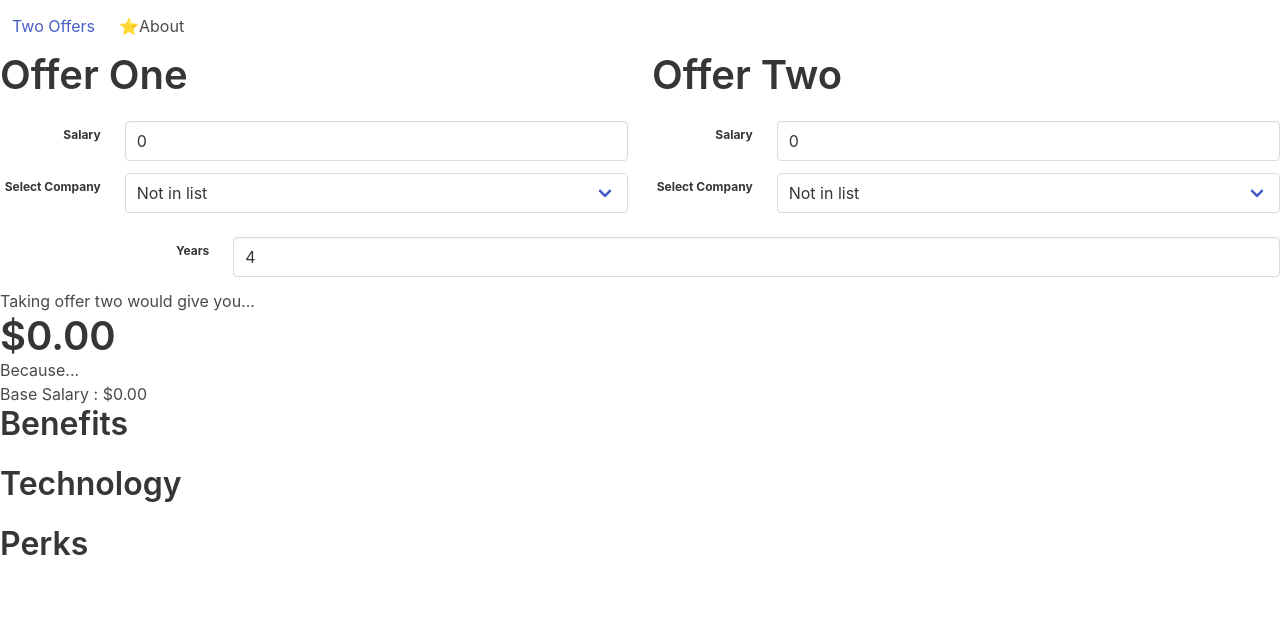
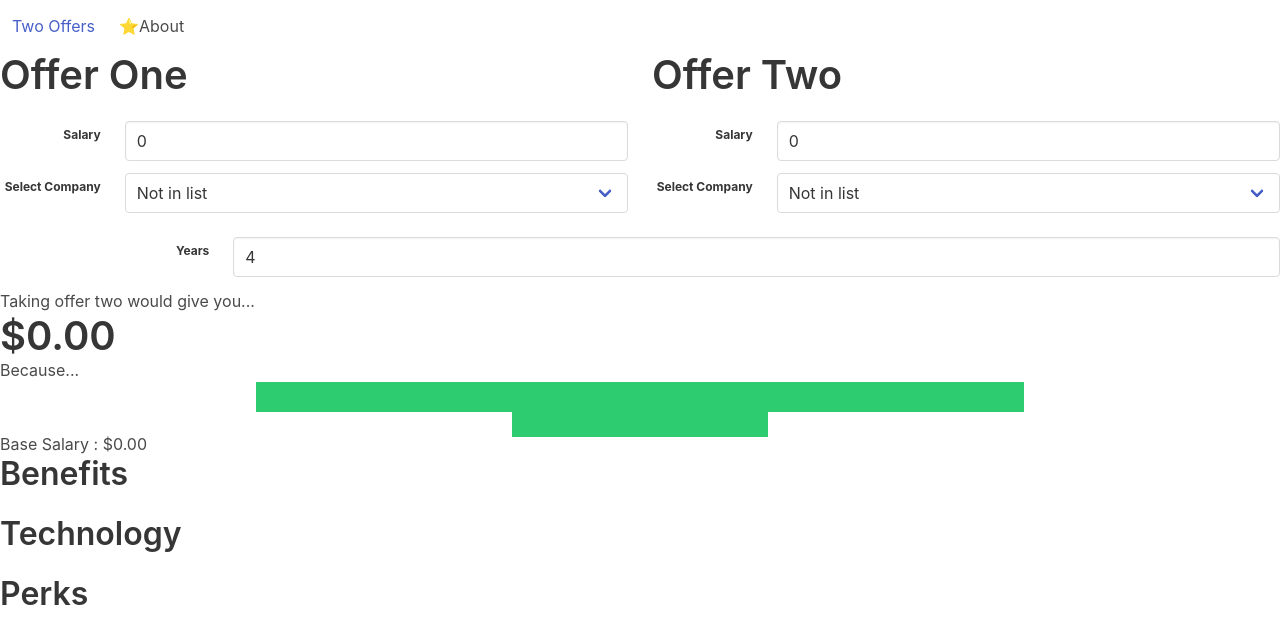
Before and after one commit to darraghoriordan/benefits, a Vue app in the folder src/: page /#/ in a window 1280 px wide. Shown: the top 644 px of the page. Built offline with nearby package versions, Linux system fonts and the light colour scheme.

Commit message:
wip graph

```diff
--- a/src/src/components/DifferenceResult.vue
+++ b/src/src/components/DifferenceResult.vue
@@ -5,6 +5,7 @@
         {{ salaryDifference | currency }}
     </span>
     <p>Because...</p>
+    <WeightGraph :values="salaryComponentDifference"></WeightGraph>
     <ul>
     <li v-for="b in salaryComponentDifference">
         {{ b.name }} : {{ b.value | currency}}
@@ -14,8 +15,10 @@
 </template>
 
 <script>
+import WeightGraph from './WeightGraph'
 export default {
   name: 'DifferenceResult',
+  components: { WeightGraph },
   props: {
     companyOneDataset: {
       type: Array,
--- /dev/null
+++ b/src/src/components/WeightGraph.vue
@@ -0,0 +1,91 @@
+<template>
+<!-- Stolen from this great codepen. I like it cause it's still semantic. https://codepen.io/vajkri/pen/NxzZwL-->
+    <div>
+       <div class="bar-container">
+           <div class="bar" style="width:60%"></div>
+       </div>
+          <div class="bar-container">
+           <div class="bar" style="width:20%"></div>
+       </div>
+    </div>
+</template>
+
+<script>
+export default {
+  name: 'WeightGraph',
+  data: function() {
+    return {
+      values: [
+        {
+          name: 'itemOne',
+          value: 1000
+        },
+        {
+          name: 'item2',
+          value: 2000
+        }
+      ]
+    }
+  },
+  methods: {
+    normaliseValue: function(value, maxValue, minValue) {
+      // normalise to 0-100 scale
+      let normValue = 0 + (100 - 0) * (value - minValue) / (maxValue - minValue)
+      return normValue
+    }
+  }
+  //   props: [
+  //     {
+  //       name: 'values',
+  //       type: Array
+  //     }
+  //   ]
+}
+</script>
+
+<style lang="css" scoped>
+.bar {
+  height: 15px;
+  max-width: 800px;
+  margin: 0 auto 10px auto;
+  line-height: 30px;
+  font-size: 16px;
+  color: white;
+  padding: 0 0 0 10px;
+  position: relative;
+}
+.bar::before {
+  content: '';
+  width: 100%;
+  position: absolute;
+  left: 0;
+  height: 30px;
+  top: 0;
+  z-index: -2;
+  background: #ecf0f1;
+}
+.bar::after {
+  content: '';
+  background: #2ecc71;
+  height: 30px;
+  transition: 0.7s;
+  display: block;
+  width: 100%;
+  -webkit-animation: bar-before 1 1.8s;
+  position: absolute;
+  top: 0;
+  left: 0;
+  z-index: -1;
+}
+.bar1::after {
+  max-width: 60%;
+}
+@-webkit-keyframes bar-before {
+  0% {
+    width: 0px;
+  }
+  100% {
+    width: 100%;
+  }
+}
+</style>
```
